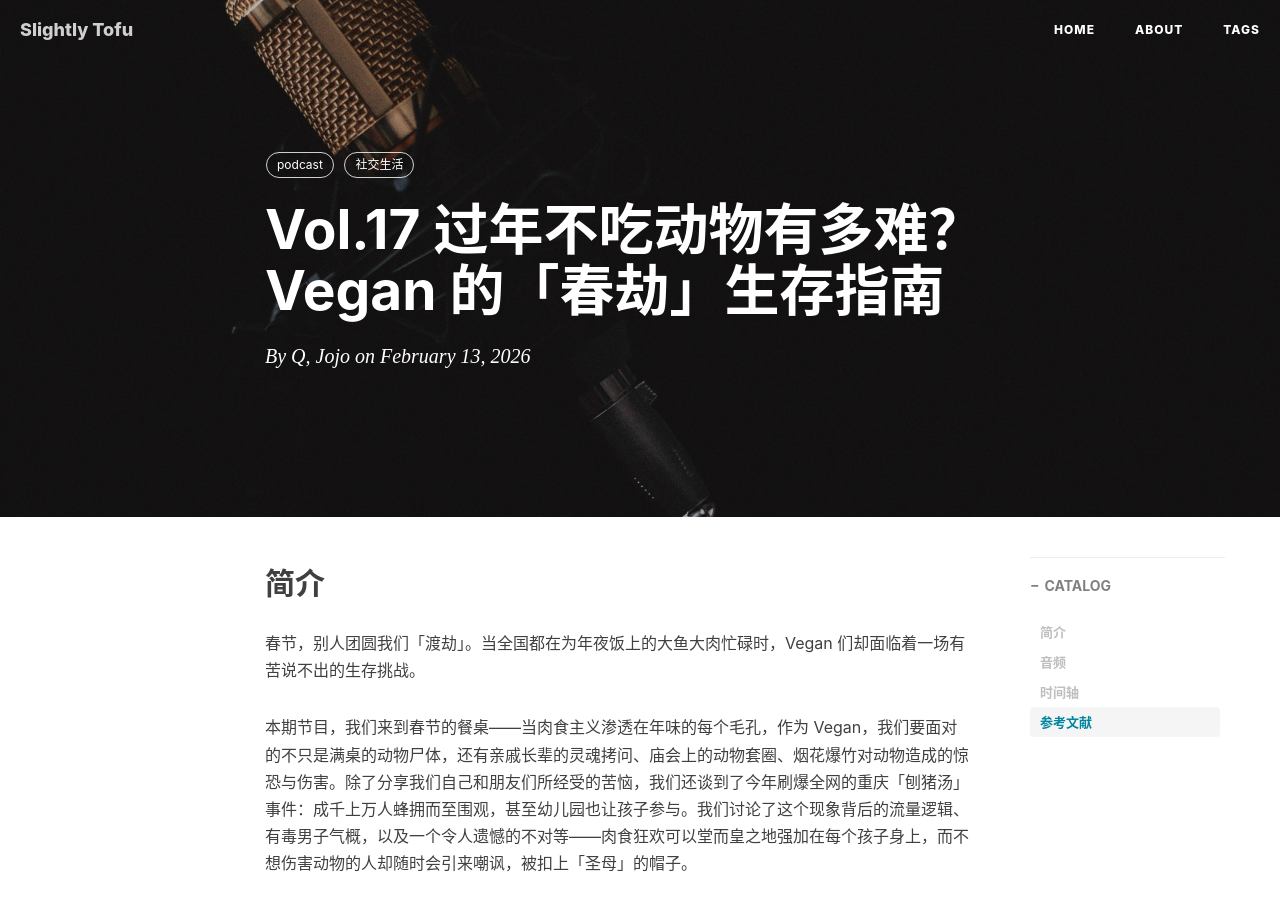
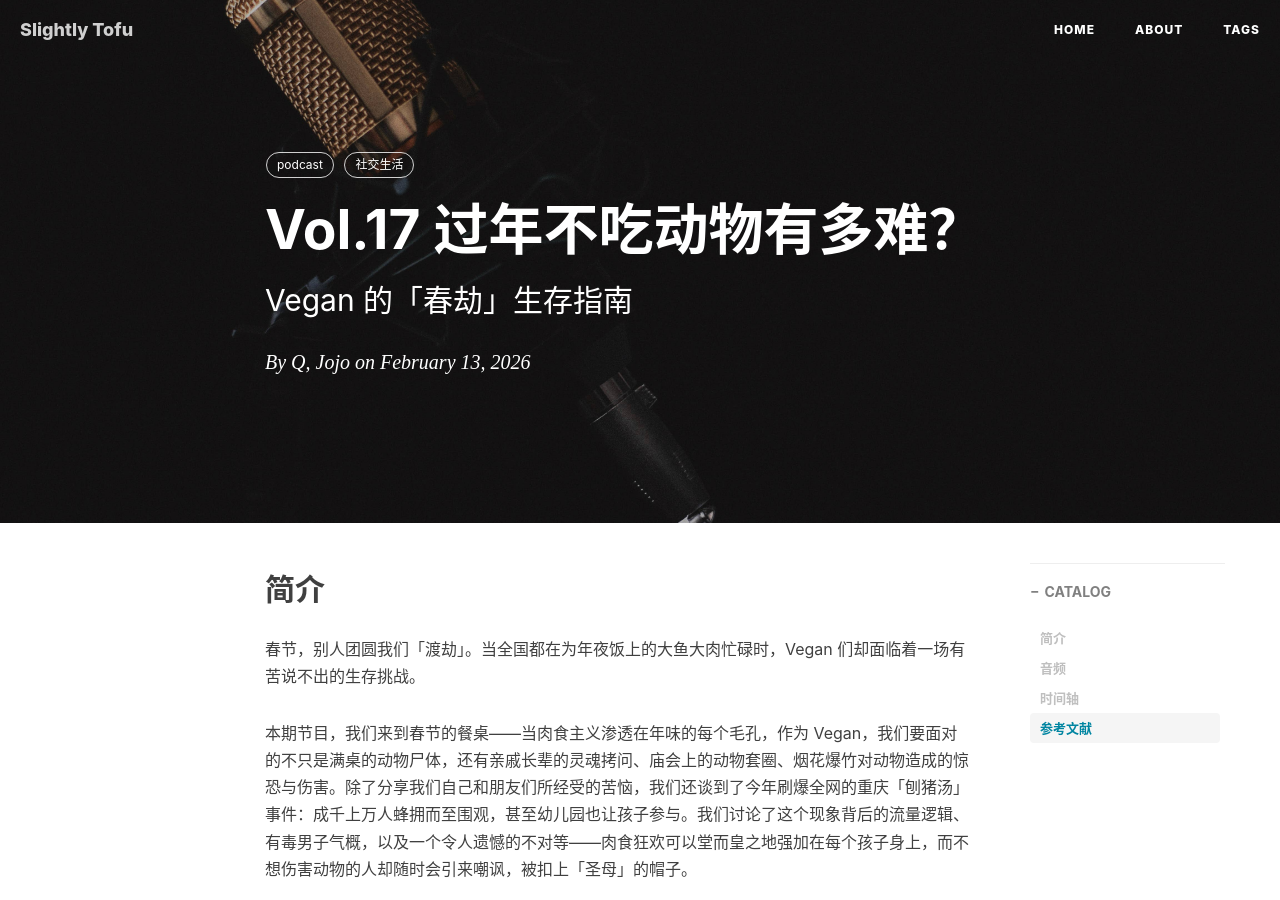
Before and after one commit to slightlytofu/slightlytofu.github.io, a Jekyll site: the page built from _posts/2026-02-13-Vol.17-过年不吃动物有多难-Vegan的春劫生存指南.md, in a window 1280 px wide and 900 px high. Built offline with Jekyll 4.4.1, drawn with Linux system fonts in a browser that asks for light colours; nearby versions of some CDN libraries; comment, search, counter and statistics services are not loaded.

Commit message:
formatting: vol17

```diff
--- a/_posts/2026-02-13-Vol.17-过年不吃动物有多难-Vegan的春劫生存指南.md
+++ b/_posts/2026-02-13-Vol.17-过年不吃动物有多难-Vegan的春劫生存指南.md
@@ -1,7 +1,7 @@
 ---
 layout:     post
-title:      Vol.17 过年不吃动物有多难？Vegan 的「春劫」生存指南
-subtitle:
+title:      Vol.17 过年不吃动物有多难？
+subtitle:   Vegan 的「春劫」生存指南
 date:       2026-02-13
 author:     Q, Jojo
 header-img: img/post-bg-default.jpg
```
